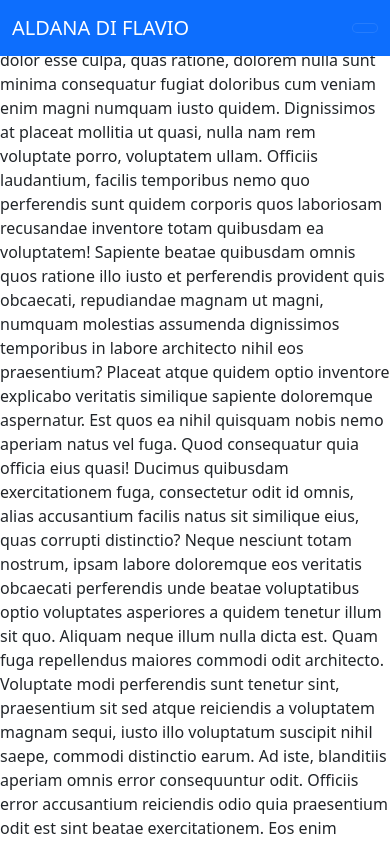
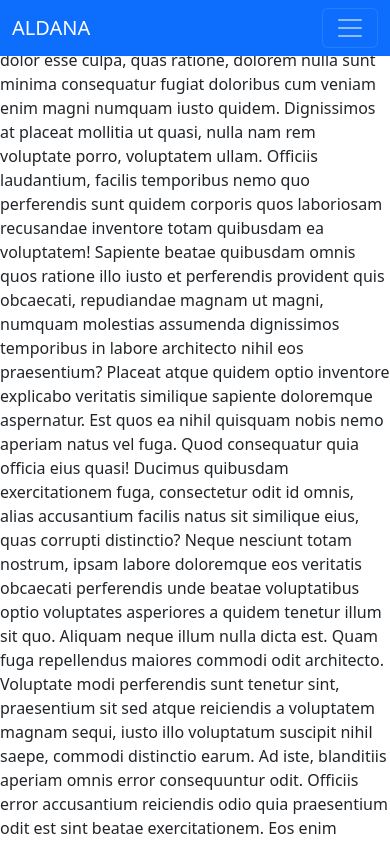
Before and after one commit to aldanadiflavio/curriculum-vitae, a plain HTML site: page index.html in a window 390 px wide. Shown: the top 844 px of the page. Drawn offline with nearby package versions, Linux system fonts and the light colour scheme.

Commit message:
Se cambio el icono del menu responsive

```diff
--- a/index.html
+++ b/index.html
@@ -14,11 +14,11 @@
 
   <nav class="navbar navbar-expand-lg navbar-dark bg-primary text-uppercase fixed-top" id="mainNav">
     <div class="container-fluid">
-      <a class="navbar-brand" href="#page-top">Aldana Di Flavio</a>
+      <a class="navbar-brand" href="#page-top">Aldana</a>
       <button class="navbar-toggler text-uppercase font-weight-bold bg-primary text-white rounded" type="button"
         data-bs-toggle="collapse" data-bs-target="#navbarResponsive" aria-controls="navbarResponsive"
         aria-expanded="false" aria-label="Toggle navigation">
-
+        <span class="navbar-toggler-icon"></span>
         <i class="fas fa-bars"></i>
       </button>
       <div class="collapse navbar-collapse" id="navbarResponsive">
```
